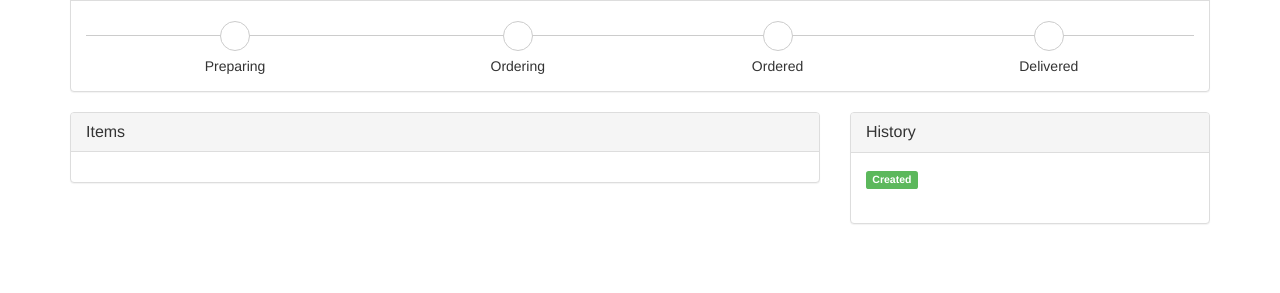
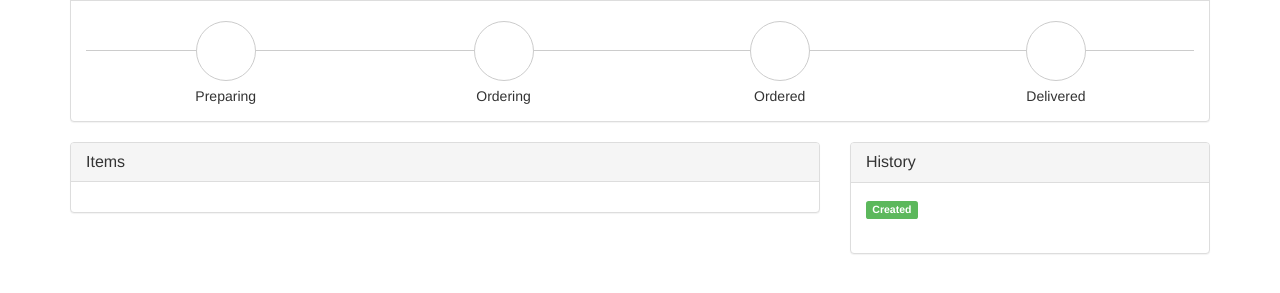
Before and after one commit to chaosdorf/chaospizza, a Django app: template chaospizza/orders/templates/orders/order_detail.html in a window 1280 px wide. Shown: the part 187-480 px from the top of the page. Run offline with Django 3.2, Linux system fonts and the light colour scheme; the template is opened without the code that fills it, so the values that code supplies are empty; some libraries are stand-ins or nearby versions.

Commit message:
feat(order): Make order progress circles larger
Looks better.

```diff
--- a/chaospizza/static/css/project.css
+++ b/chaospizza/static/css/project.css
@@ -20,7 +20,7 @@
 }
 
 .stepwizard-row:before {
-    top: 14px;
+    top: 29px;
     bottom: 0;
     position: absolute;
     content: " ";
@@ -38,13 +38,13 @@
 }
 
 .btn-circle {
-    width: 30px;
-    height: 30px;
+    width: 60px;
+    height: 60px;
     text-align: center;
     padding: 6px 0;
     font-size: 12px;
     line-height: 1.428571429;
-    border-radius: 15px;
+    border-radius: 30px;
 }
 
 
```
